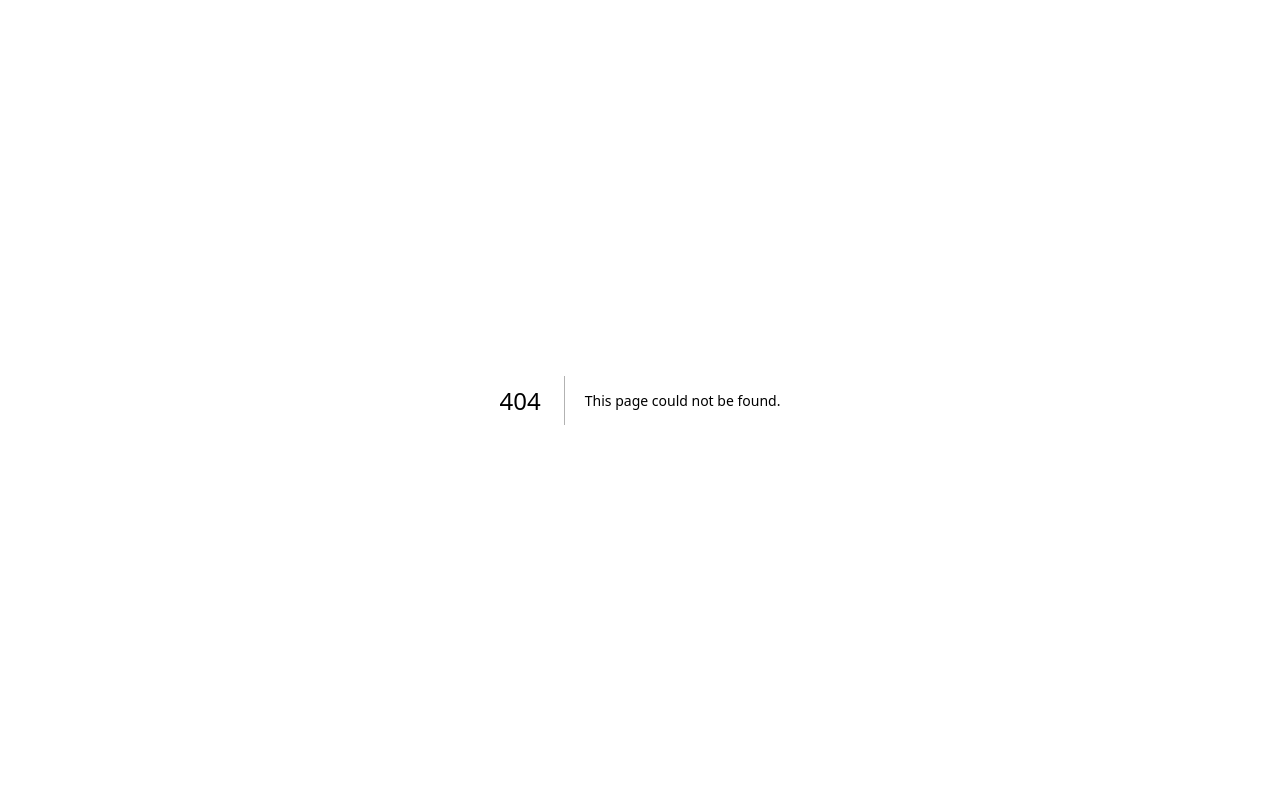
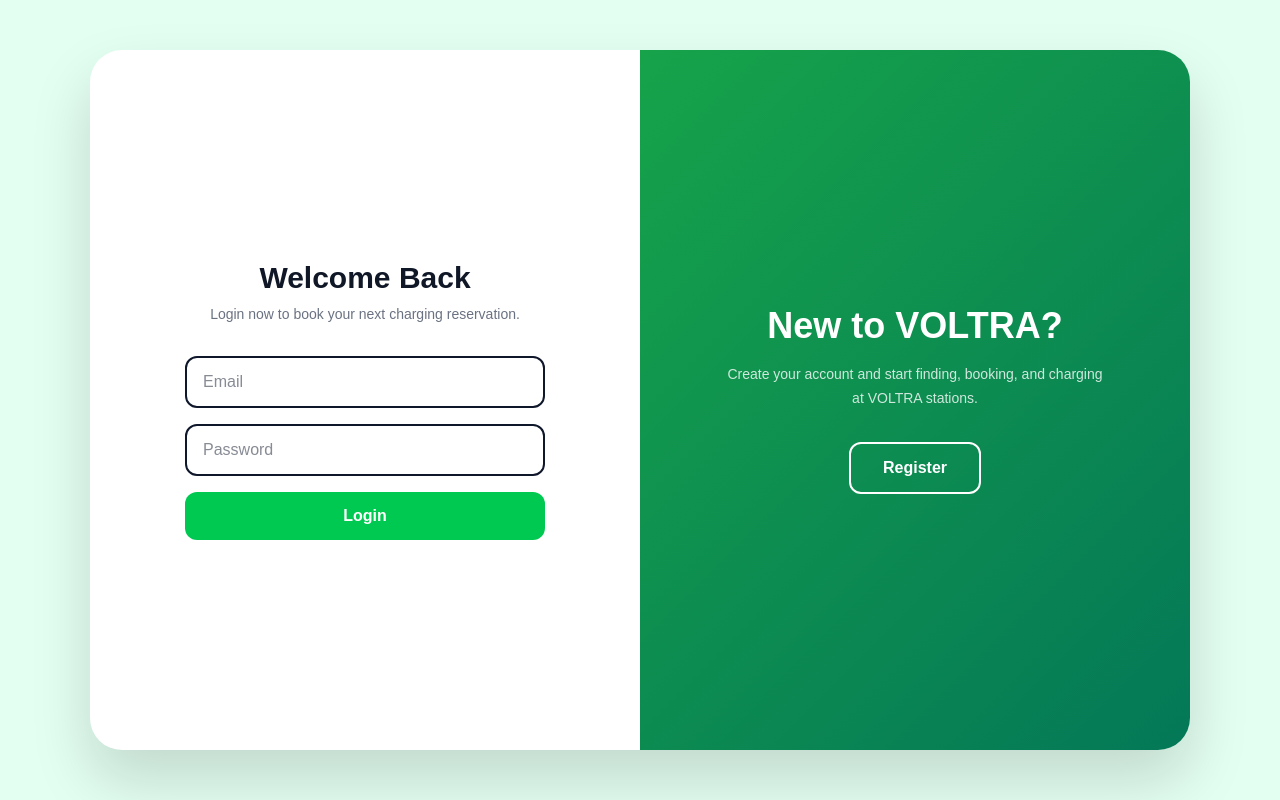
Before and after one commit to Arzy4/Voltra_App, a Next.js app in the folder voltra/: page /auth in a window 1280 px wide. Before the commit this address had no page. Built offline with nearby package versions, Linux system fonts and the light colour scheme.

Commit message:
feat: implement authentication page with login and registration forms, including modal notifications

```diff
--- /dev/null
+++ b/voltra/src/app/auth/page.tsx
@@ -0,0 +1,134 @@
+"use client";
+
+import { useState } from "react"
+import LoginForm from "@/app/login/loginForm";
+import RegisterForm from "@/app/register/registerForm";
+
+type AuthPageProps = {
+    initialMode?: "login" | "register";
+}
+
+export default function AuthPage ({
+    initialMode = "login",
+}: AuthPageProps) {
+    const [mode, setMode] = useState<"login" | "register">(initialMode);
+
+    const isRegister = mode === "register";
+
+    return (
+        <main className="min-h-screen flex items-center justify-center p-6">
+            <div className={`auth-container ${
+                isRegister ? "active" : ""
+                }`}
+            >
+
+                {/* Login Form */}
+                <div className="auth-form-panel login-panel">
+                    <div className="auth-form">
+                        <div className="mb-8 text-center">
+                            <h1 className="text-3xl font-bold text-gray-900">
+                                Welcome Back
+                            </h1>
+
+                            <p className="mt-2 text-sm text-gray-500">
+                                Login now to book your next charging reservation.
+                            </p>
+                        </div>
+
+                        <LoginForm />
+
+                        {/* MOBILE SWITCH */}
+                        <p className="mt-6 text-center text-sm text-gray-500 md:hidden">
+                        Don&apos;t have an account?{" "}
+                            <button
+                                type="button"
+                                onClick={() => setMode("register")}
+                                className="font-semibold text-primary-green"
+                            >
+                                Register
+                            </button>
+                        </p>
+                    </div>
+                </div>
+
+                {/* Register Form */}
+                 <div
+                    className="auth-form-panel register-panel">
+                    <div className="auth-form">
+                        <div className="mb-6 text-center">
+                            <h1 className="text-3xl font-bold text-gray-900">
+                                Create Account
+                            </h1>
+
+                            <p className="mt-2 text-sm text-gray-500">
+                                Join VOLTRA and start booking charging slots.
+                            </p>
+                        </div>
+
+                        <RegisterForm />
+
+                        {/* MOBILE SWITCH */}
+                        <p className="mt-6 text-center text-sm text-gray-500 md:hidden">
+                        Already have an account?{" "}
+                            <button
+                                type="button"
+                                onClick={() => setMode("login")}
+                                className="font-semibold text-primary-green"
+                            >
+                                Login
+                            </button>
+                        </p>
+                    </div>
+                </div>
+
+                {/* GREEN SLIDING PANEL */}
+                <div
+                    className="auth-overlay">
+                    <div className="auth-overlay-content">
+
+                        {!isRegister ? (
+                        <>
+                            <h2 className="text-4xl font-bold">
+                            New to VOLTRA?
+                            </h2>
+
+                            <p className="mx-auto mt-4 max-w-sm text-sm leading-6 text-white/80">
+                            Create your account and start finding, booking, and charging
+                            at VOLTRA stations.
+                            </p>
+
+                            <button
+                            type="button"
+                            onClick={() => setMode("register")}
+                            className="mt-8 rounded-xl border-2 border-white px-8 py-3 font-semibold transition hover:bg-white hover:text-primary-green"
+                            >
+                            Register
+                            </button>
+                        </>
+                        ) : (
+                        <>
+                            <h2 className="text-4xl font-bold">
+                            Welcome Back!
+                            </h2>
+
+                            <p className="mx-auto mt-4 max-w-sm text-sm leading-6 text-white/80">
+                            Already have a VOLTRA account? Sign in and continue your
+                            charging journey.
+                            </p>
+
+                            <button
+                            type="button"
+                            onClick={() => setMode("login")}
+                            className="mt-8 rounded-xl border-2 border-white px-8 py-3 font-semibold transition hover:bg-white hover:text-primary-green"
+                            >
+                            Login
+                            </button>
+                        </>
+                        )}
+
+                    </div>
+                </div>
+            </div>
+        </main>
+    );
+}
--- a/voltra/src/app/components/navbar1.tsx
+++ b/voltra/src/app/components/navbar1.tsx
@@ -39,7 +39,7 @@
                     </li>
 
                     <li>
-                    <Link href="/login" className="font-normal text-xl">
+                        <Link href="/auth" className="font-normal text-xl">
                             <Button text="SIGN IN"/>
                         </Link>
                     </li>
--- a/voltra/src/app/globals.css
+++ b/voltra/src/app/globals.css
@@ -91,7 +91,9 @@
   z-index: 0;
 }
 
-/* Landing Page */
+/* ============ */
+/* LANDING PAGE */
+/* ============ */
 .carousel {
   margin: 100px 0;
   display: flex;
@@ -121,7 +123,9 @@
   }
 }
 
-/* About Page */
+/* ===========*/
+/* ABOUT PAGE */
+/* ========== */
 .intro {
   position: relative;
   height: 104svh;
@@ -203,3 +207,106 @@
 .hide-scrollbar::-webkit-scrollbar {
   display: none;
 }
+
+/* ========================= */
+/* VOLTRA AUTH ANIMATION CSS */
+/* ========================= */
+
+.auth-container {
+  position: relative;
+  width: 100%;
+  max-width: 1100px;
+  min-height: 700px;
+  background: white;
+  border-radius: 32px;
+  overflow: hidden;
+  box-shadow: 0 30px 60px rgba(0,0,0,0.15);
+}
+
+.auth-form-panel {
+  position: absolute;
+  top: 0;
+  width: 50%;
+  height: 100%;
+  transition: all 0.6s ease-in-out;
+  display: flex;
+  align-items: center;
+  justify-content: center;
+}
+
+.login-panel {
+  left: 0;
+  z-index: 2;
+}
+
+.register-panel {
+  left: 0;
+  opacity: 0;
+  z-index: 1;
+}
+
+/* Green Overlay */
+
+.auth-overlay {
+  position: absolute;
+  top: 0;
+  left: 50%;
+  width: 50%;
+  height: 100%;
+  background: linear-gradient(
+    135deg,
+    #16a34a,
+    #047857
+  );
+  color: white;
+  transition: transform 0.6s ease-in-out;
+  z-index: 6;
+  overflow: hidden;
+}
+
+.auth-overlay-content {
+  height: 100%;
+  display: flex;
+  flex-direction: column;
+  justify-content: center;
+  align-items: center;
+  padding: 3rem;
+  text-align: center;
+}
+
+/* REGISTER ACTIVE */
+
+.auth-container.active .login-panel {
+  transform: translateX(100%);
+  opacity: 0;
+}
+
+.auth-container.active .register-panel {
+  transform: translateX(100%);
+  opacity: 1;
+  z-index: 5;
+}
+
+.auth-container.active .auth-overlay {
+  transform: translateX(-100%);
+}
+
+/* Fade */
+
+.auth-form {
+  width: 100%;
+  max-width: 360px;
+  animation: fadeIn .6s ease;
+}
+
+@keyframes fadeIn {
+  from{
+    opacity:0;
+    transform:translateY(20px);
+  }
+
+  to{
+    opacity:1;
+    transform:translateY(0);
+  }
+}
--- a/voltra/src/app/login/loginForm.tsx
+++ b/voltra/src/app/login/loginForm.tsx
@@ -4,6 +4,7 @@
 import { useRouter } from "next/navigation";
 import Button from "../components/button";
 import Input from "../components/input";
+import { createPortal } from "react-dom";
 
 export default function LoginForm() {
     const router = useRouter();
@@ -116,6 +117,7 @@
             <Button text="Login" />
 
             {modal.open && (
+                createPortal(
                     <div className="fixed inset-0 z-[100] flex items-center justify-center bg-black/50 px-4">
                         <div className="w-full max-w-md rounded-2xl bg-white p-8 shadow-2xl">
                             <div
@@ -159,7 +161,9 @@
                             {modal.type === "success" ? "Continue" : "Try Again"}
                             </button>
                         </div>
-                </div>
+                    </div>,
+                    document.body
+                )
             )}
 
         </form>
--- a/voltra/src/app/login/page.tsx
+++ /dev/null
@@ -1,32 +0,0 @@
-import Card from "../components/card";
-import Link from "next/link";
-import LoginForm from "./loginForm";
-
-export default function login() {
-    return (
-        <main className="flex min-h-screen items-center justify-center px-6 text-white">
-            <Card>
-                <div className="mb-6 text-center">
-                    <h1 className="text-3xl font-bold">
-                        Welcome Back
-                    </h1>
-
-                    <p className="mt-2 text-sm">
-                        Login now to book your next charging reservation.
-                    </p>
-                </div>
-
-                <div className="space-y-4">
-                    <LoginForm />
-                </div>
-
-                <p className="mt-6 text-center text-sm">
-                Don&apos;t have an account?{" "}
-                    <Link href="/register" className="font-semibold text-blue-400">
-                        Register
-                    </Link>
-                </p>
-            </Card>
-        </main>
-    )
-}
--- a/voltra/src/app/payment/[id]/page.tsx
+++ b/voltra/src/app/payment/[id]/page.tsx
@@ -180,7 +180,7 @@
 
           showModal(
           "success",
-          "Payment Confirmed!",
+          "Payment Success!",
           "Your booking has been confirmed."
         );
       } catch (error) {
--- a/voltra/src/app/register/page.tsx
+++ /dev/null
@@ -1,32 +0,0 @@
-import Card from "../components/card";
-import Link from "next/link";
-import RegisterForm from "./registerForm";
-
-export default function register() {
-    return(
-        <main className="flex min-h-screen items-center justify-center px-6 text-white">
-            <Card>
-                <div className="mb-6 text-center">
-                    <h1 className="text-3xl font-bold">
-                        Create Account
-                    </h1>
-
-                    <p className="mt-2 text-sm">
-                        Join Voltra and start booking charging slots.
-                    </p>
-                </div>
-
-                <div className="space-y-4 text-white">
-                    <RegisterForm />
-                </div>
-
-                <p className="mt-6 text-center text-sm">
-                Already have an account?{" "}
-                    <Link href="/login" className="font-semibold text-blue-400">
-                        Login
-                    </Link>
-                </p>
-            </Card>
-        </main>
-    )
-}
--- a/voltra/src/app/register/registerForm.tsx
+++ b/voltra/src/app/register/registerForm.tsx
@@ -3,6 +3,7 @@
 import { useState } from "react";
 import { useRouter } from "next/navigation";
 import Button from "../components/button";
+import { createPortal } from "react-dom";
 
 export default function RegisterForm() {
     const router = useRouter();
@@ -142,6 +143,7 @@
             <Button text="Register" />
 
             {modal.open && (
+                createPortal(
                 <div className="fixed inset-0 z-[100] flex items-center justify-center bg-black/50 px-4">
                     <div className="w-full max-w-md rounded-2xl bg-white p-8 shadow-2xl">
                         <div
@@ -188,7 +190,9 @@
                             }
                         </button>
                     </div>
-                </div>
+                </div>,
+                document.body
+                )
             )}
         </form>
     );
```
Lines whose indentation alone changed are shown as unchanged.
